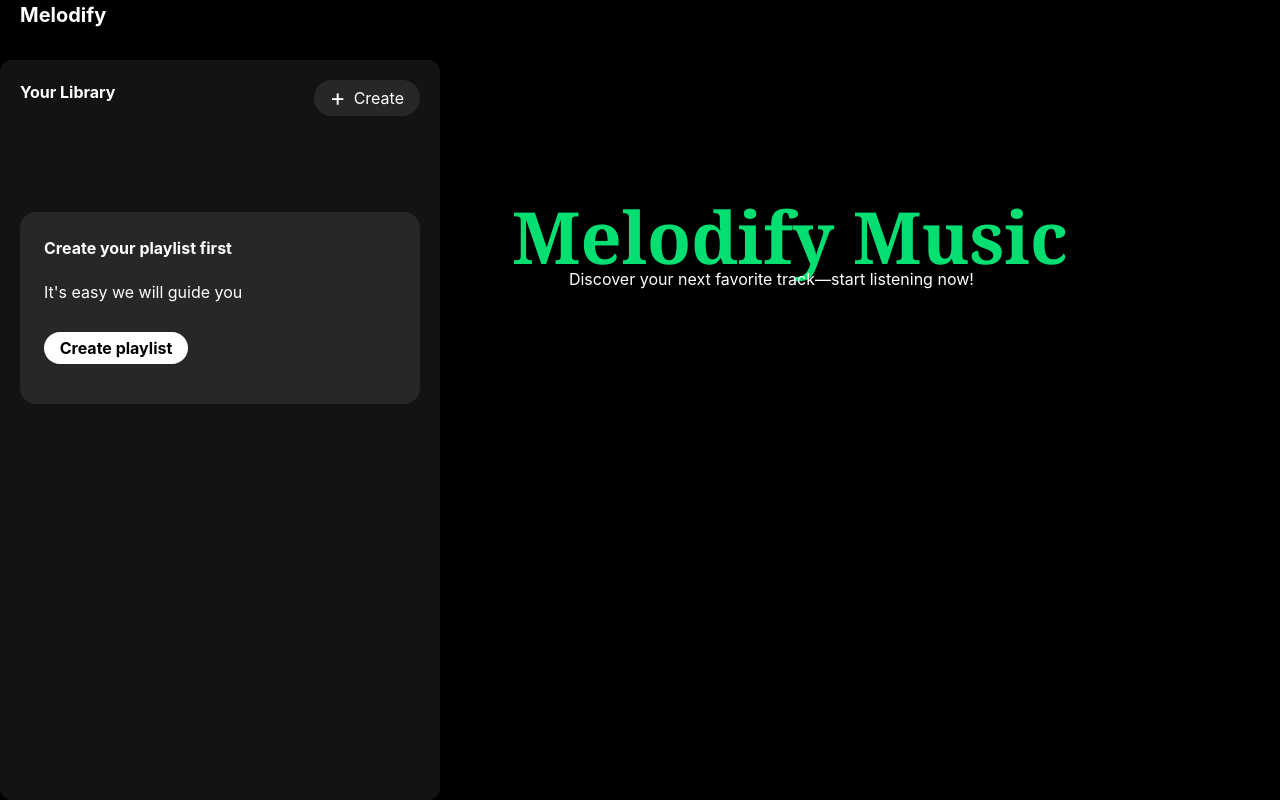
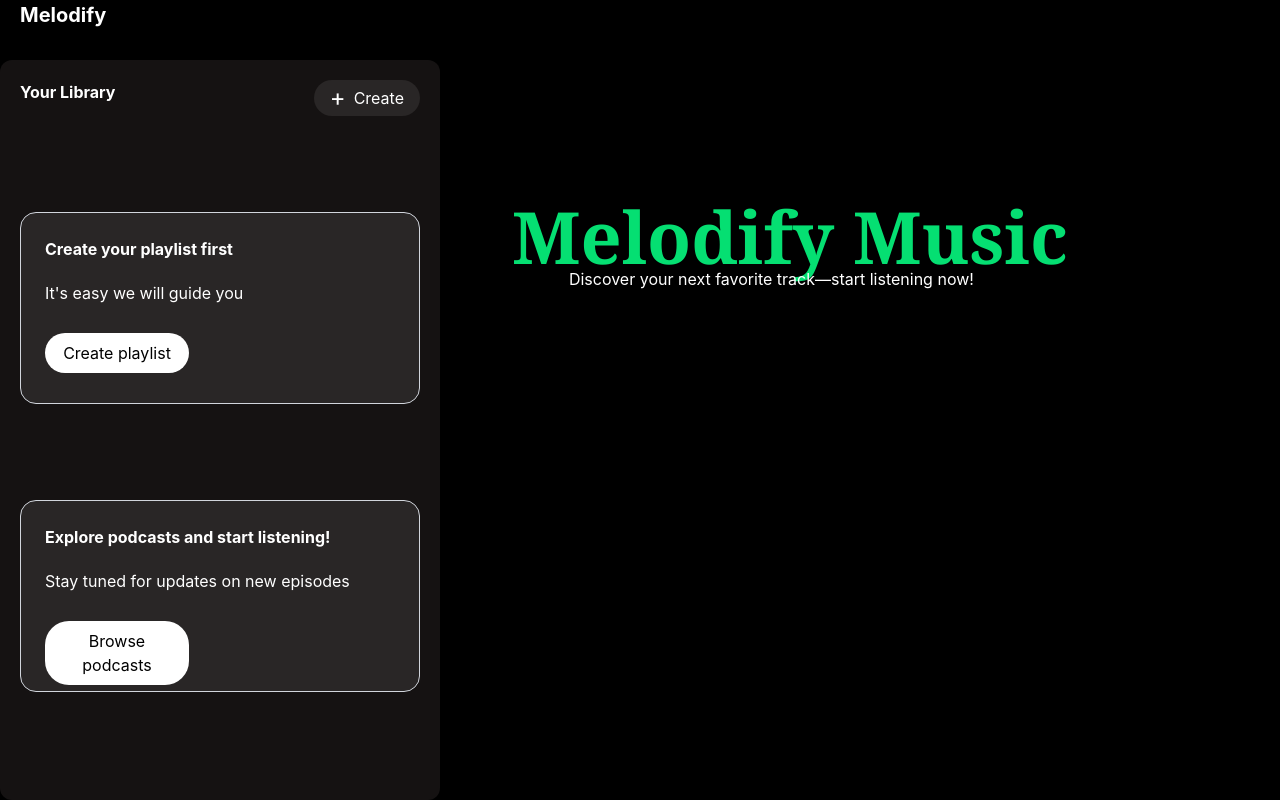
Before and after one commit to Masud-Wubetu/Melodify, a React app in the folder frontend/: page / in a window 1280 px wide. Built offline with nearby package versions, Linux system fonts and the light colour scheme; the HTML template or start-up script is replaced by a standard one.

Commit message:
Add Browse Podcasts element And style

```diff
--- a/frontend/src/components/Sidebar.jsx
+++ b/frontend/src/components/Sidebar.jsx
@@ -9,12 +9,24 @@ export default function Sidebar() {
         </div>
       </div>
 
-      <div class="w-auto h-48 p-6 rounded-2xl bg-[#292626] mt-24">
+      <div class="w-auto h-48 p-6 rounded-2xl bg-[#292626] mt-24 border border-gray-300 hover:border-blue-500 transition">
         <p class="font-bold">Create your playlist first</p>
         <p class="mt-5">It's easy we will guide you</p>
-        <div class=" w-36 p-1 bg-white mt-7 rounded-3xl">
-          <p class="text-black text-center font-bold">Create playlist</p>
-        </div>
+        <button class="text-black px-2.5 py-2 hover:bg-blue-700 active:scale-95
+                       transition duration-150 w-36 p-1 bg-white mt-7 rounded-3xl
+                       hover:scale-105 transition duration-300">
+          Create playlist
+        </button>
+      </div>
+
+      <div class="w-auto h-48 p-6 rounded-2xl bg-[#292626] mt-24 border border-gray-300 hover:border-blue-500 transition">
+        <p class="font-bold">Explore podcasts and start listening!</p>
+        <p class="mt-5">Stay tuned for updates on new episodes</p>
+        <button class="text-black px-2.5 py-2 hover:bg-blue-700 active:scale-95
+                       transition duration-150 w-36 p-1 bg-white mt-7 rounded-3xl
+                       hover:scale-105 transition duration-300">
+          Browse podcasts
+        </button>
       </div>
 
     </aside>
```
